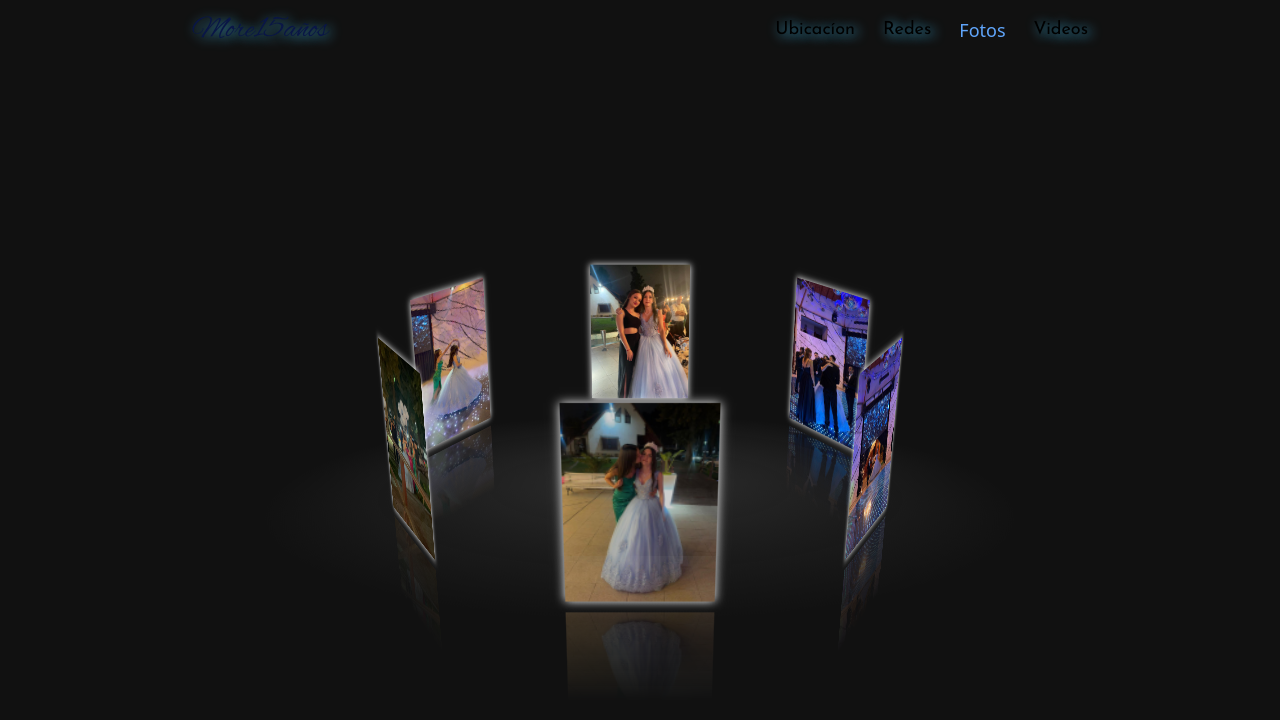
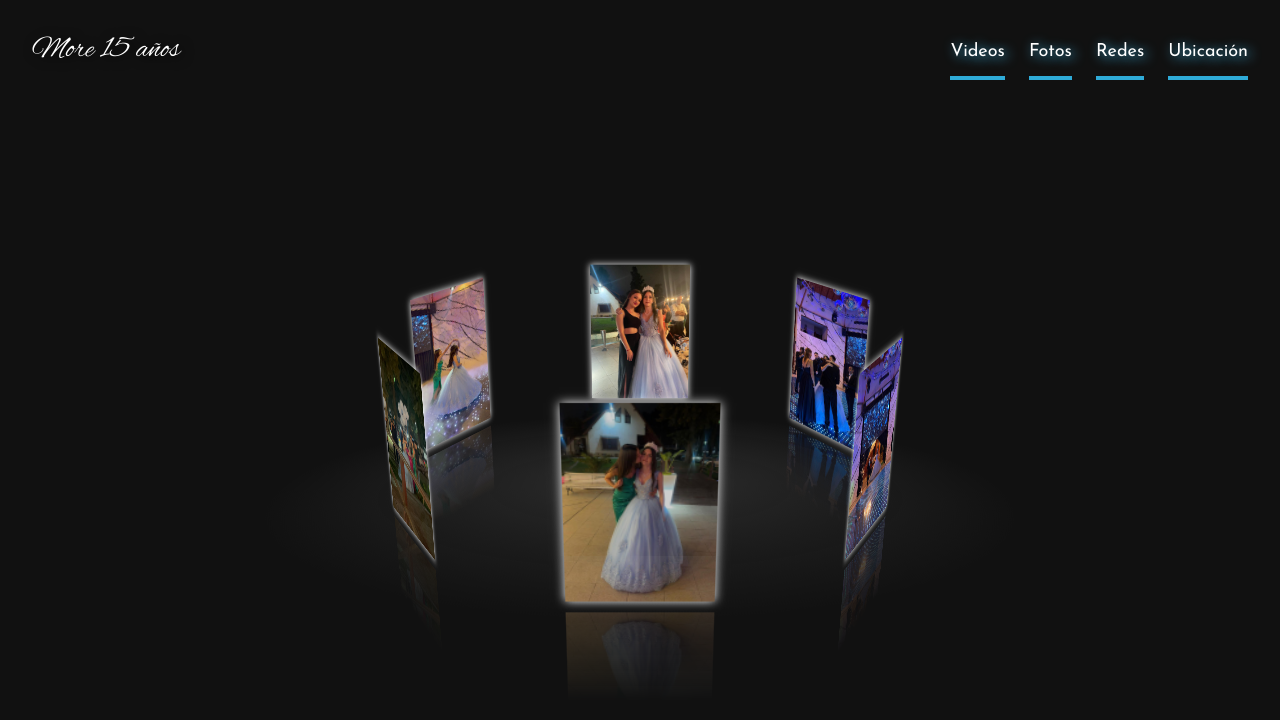
Before and after one commit to leanmaga/invitacionVirtual, a React (Vite) app: page /fotos in a window 1280 px wide. Shown: the top 720 px of the page. Built offline with nearby package versions, Linux system fonts and the light colour scheme.

Commit message:
modificar el nav, agregar menu responsivo

```diff
--- a/package.json
+++ b/package.json
@@ -10,6 +10,8 @@
     "preview": "vite preview"
   },
   "dependencies": {
+    "@headlessui/react": "^1.7.19",
+    "@heroicons/react": "^2.1.3",
     "dotenv": "^16.3.1",
     "express": "^4.18.2",
     "framer-motion": "^11.0.6",
--- a/src/App.jsx
+++ b/src/App.jsx
@@ -2,7 +2,7 @@ import { Route, BrowserRouter as Router, Routes } from "react-router-dom";
 
 
 
-import {  Contacto, Home, Ubicacion, Fotos, Videos } from "./pages";
+import {  Home, Ubicacion, Fotos, Videos, Redes } from "./pages";
 import Navbar from "./components/Navbar";
 
 const App = () => {
@@ -17,8 +17,8 @@ const App = () => {
             element={
               <>
                 <Routes>
-                  <Route path='/ubicacion' element={<Ubicacion />} />
-                  <Route path='/contacto' element={<Contacto />} />
+                  <Route path='/ubicación' element={<Ubicacion />} />
+                  <Route path='/redes' element={<Redes />} />
                   <Route path='/fotos' element={<Fotos />} />
                   <Route path='/videos' element={<Videos />} />
                 </Routes>
--- a/src/code.css
+++ /dev/null
@@ -1,89 +0,0 @@
-
-.contenedor{
-  width: 100%;
-  height: 100%;
-  min-height: 100vh;
-  display: flex;
-  flex-wrap: wrap;
-  align-content: flex-start;
-  justify-content: space-evenly;
-  background-color: #ACACAC;
-  position: relative;
-}
-
-
-
-
-.card__img{
-  width: 180px;
-  height: 180px;
-  object-fit: cover;
-  border-radius: 50%;
-}
-
-
-/* Estos son los estilos del mostrador */
-
-.mostrador-contenedor{
-  width: 100%;
-  height: 100%;
-  display: flex;
-  justify-content: center;
-  align-items: center;
-  position: fixed;
-  z-index: 2;
-  background-color: rgba(0, 0, 0, 0.9);
-  backdrop-filter: blur(1.5px);
-  animation: mostrarImagen 1s linear;
-}
-
-.mostrador__img{
-  width: 40vw;
-  height: 40vw;
-  object-fit: cover;
-  border-radius: 6px;
-}
-
-.mostrador__iconX{
-  color: #ACACAC;
-  padding: 6px 10px;
-  position: absolute;
-  z-index: 2;
-  top: 2vw;
-  right: 2vw;
-  font-style: italic;
-  font-size: 20px;
-  font-weight: bolder;
-  text-align: center;
-  background-color: #262626;
-  border-radius: 2.5px;
-  cursor: pointer;
-}
-
-@keyframes mostrarImagen {
-
-  from {
-    clip-path: circle(0 at 50% 50%);
-  }
-
-  to {
-    clip-path: circle(100% at 50% 50%);
-  }
-
-}
-
-.close{
-  animation: cerrarMostradorImagen 1s linear;
-}
-
-@keyframes cerrarMostradorImagen {
-
-  from {
-    clip-path: circle(100% at 50% 50%);
-  }
-
-  to {
-    clip-path: circle(0 at 50% 50%);
-  }
-
-}
--- a/src/components/Navbar.jsx
+++ b/src/components/Navbar.jsx
@@ -1,38 +1,91 @@
 import { NavLink } from "react-router-dom";
+import { useState } from 'react'
+import { Dialog } from '@headlessui/react'
+import { Bars3Icon, XMarkIcon } from '@heroicons/react/24/outline'
+
+const navigation = [
+  { name: 'Ubicación' },
+  { name: 'Redes' },
+  { name: 'Fotos' },
+  { name: 'Videos' },
+]
 
 const Navbar = () => {
+  const [mobileMenuOpen, setMobileMenuOpen] = useState(false)
+
   return (
-    <header className='header flex justify-around'>
+    <header className="absolute inset-x-0 top-0 z-50">
 
-      <div>
+      <nav className="flex items-center justify-between p-6 lg:px-8 text-white">
+        <div className="flex lg:flex-1 items-center">
+          <NavLink to='/' className="-m-1.5 p-1.5">
+            <span className="sr-only">15 de More</span>
+            <h2 className='logo w-auto h-8 object-contain text-slate-200 font-bold text-lg name' translate="no">More 15 años</h2>
+          </NavLink>
+        </div>
+        <div className="hidden lg:flex lg:flex-row-reverse lg:gap-x-6">
+          {navigation.map((item) => (
+            <NavLink
+              key={item.name}
+              to={`/${item.name}`}
+              exact
+              className="text-lg font-semibold leading-6 link relative py-4"
+              activeClassName="text-blue-400"
+            >
+              {item.name}
+              <div className="absolute inset-x-0 bottom-0 h-1 bg-[#2FABD8]" />
+            </NavLink>
+          ))}
+        </div>
+        <div className="flex lg:hidden">
+          <button
+            type="button"
+            className="-m-2.5 inline-flex items-center justify-center rounded-md p-2.5 text-gray-700"
+            onClick={() => setMobileMenuOpen(true)}
+          >
+            <span className="sr-only">Open main menu</span>
+            <Bars3Icon className="h-6 w-6" aria-hidden="true" />
+          </button>
+        </div>
+      </nav>
 
-        <NavLink to='/'>
-          <h2 className='logo w-18 h-18 object-contain text-slate-200 font-bold text-lg name' translate="no">More15años</h2>
-        </NavLink>
-
-      </div>
-
-      <div>
-
-        <nav className='flex text-lg gap-7 font-medium'>
-
-          <NavLink to='/ubicacion' className={({ isActive }) => isActive ? "text-blue-400" : " text-black link"}>
-            Ubicacíon
-          </NavLink>
-          <NavLink to='/contacto' className={({ isActive }) => isActive ? "text-blue-400" : " text-black link"}>
-            Redes
-          </NavLink>
-          <NavLink to='/fotos' className={({ isActive }) => isActive ? "text-blue-400" : " text-black link"}>
-            Fotos
-          </NavLink>
-          <NavLink to='/videos' className={({ isActive }) => isActive ? "text-blue-400" : " text-black link"}>
-            Videos
-          </NavLink>
-
-        </nav>
-
-      </div>
-
+      <Dialog as="div" className="lg:hidden" open={mobileMenuOpen} onClose={setMobileMenuOpen}>
+        <div className="fixed inset-0 z-50" />
+        <Dialog.Panel className="fixed inset-y-0 right-0 z-50 w-full h-screen overflow-y-auto bg-[#111] text-white px-6 py-6 sm:max-w-sm sm:ring-1 sm:ring-gray-900/10">
+          <div className="flex items-center justify-between">
+            <NavLink to='/' className="-m-1.5 p-1.5">
+              <span className="sr-only">15 de More</span>
+              <h2 className='logo w-auto h-8 object-contain text-slate-200 font-bold text-lg name' translate="no">More 15 años</h2>
+            </NavLink>
+            <button
+              type="button"
+              className="-m-2.5 rounded-md p-2.5 text-gray-700"
+              onClick={() => setMobileMenuOpen(false)}
+            >
+              <span className="sr-only">Close menu</span>
+              <XMarkIcon className="h-6 w-6" aria-hidden="true" />
+            </button>
+          </div>
+          <div className="py-14 mt-4 flow-root">
+            <div className="py-14 divide-y divide-gray-500/10">
+              <div className="flex flex-col h-screen w-full space-y-14 py-6">
+                {navigation.map((item) => (
+                  <NavLink
+                    key={item.name}
+                    to={`/${item.name}`}
+                    exact
+                    className="text-lg font-semibold leading-6 link relative text-center p-4 w-full"
+                    activeClassName="text-blue-400"
+                  >
+                    {item.name}
+                    <div className="absolute inset-x-0 bottom-0 h-[1px] bg-slate-200" />
+                  </NavLink>
+                ))}
+              </div>
+            </div>
+          </div>
+        </Dialog.Panel>
+      </Dialog>
     </header>
   );
 };
--- a/src/galleryTwo.css
+++ b/src/galleryTwo.css
@@ -159,3 +159,21 @@
   max-height: 90vh;
   object-fit: contain;
 }
+
+.expanded-video-container {
+  position: fixed;
+  top: 0;
+  left: 0;
+  width: 100vw;
+  height: 100vh;
+  z-index: 9999; /* Ajusta el z-index según sea necesario */
+  background-color: rgba(0, 0, 0, 0.8); /* Fondo semitransparente */
+  display: flex;
+  justify-content: center;
+  align-items: center;
+}
+
+.expanded-video {
+  max-width: 90vw;
+  max-height: 90vh;
+}
--- a/src/index.css
+++ b/src/index.css
@@ -58,20 +58,24 @@ body {
   font-family: 'Josefin Sans', sans-serif;
   font-weight: 400;
   text-shadow: 3px 2px 12px #45bceb;
+  color: #ffffff;
 }
+.link:hover{
+  color: #0a1647;
 
+}
 .logo {
   font-family: 'Alex Brush', cursive;
   font-size: 30px;
   font-weight: 400;
   font-style: normal;
   z-index: 1;
-  text-shadow: 3px 2px 12px #ffffff;
-  color: #0a1647;
-  text-shadow: 3px 2px 12px #45bceb;
+  color: #ffffff;
+  text-shadow: 3px 2px 12px #000000;
 }
 .logo:hover{
-  color: #ffffff;
+  color: #0a1647;
+
 }
 a:hover {
   color: #ffffff; /* Color del enlace cuando el mouse está sobre él */
--- a/src/main.jsx
+++ b/src/main.jsx
@@ -3,7 +3,6 @@ import ReactDOM from 'react-dom/client'
 import App from './App.jsx'
 import './index.css'
 import './galleryTwo.css'
-import './code.css'
 
 ReactDOM.createRoot(document.getElementById('root')).render(
   <React.StrictMode>
--- a/src/pages/Home.jsx
+++ b/src/pages/Home.jsx
@@ -43,8 +43,8 @@ const Home = () => {
         {/*contador*/}
 
         <div className="cuenta__regresiva w-full">
-          <h3 className="libre-baskerville-regular-italic link">Faltan:</h3>
-          <h1 className="link w-full p-4"><Countdown/></h1>
+          <h3 className="libre-baskerville-regular-italic ">Faltan:</h3>
+          <h1 className="w-full p-4"><Countdown/></h1>
         </div>
 
       </motion.div>
--- a/src/pages/Contacto.jsx
+++ b/src/pages/Redes.jsx
@@ -2,7 +2,7 @@
 import igdorado from '../../src/assets/images/accesorios/igdorado.png'
 import musica from '../../src/assets/images/accesorios/musica.png'
 
-const Contacto = () => {
+const Redes = () => {
   return (
     <section className="w-full h-screen relative">
 
@@ -65,4 +65,4 @@ const Contacto = () => {
   );
 };
 
-export default Contacto;
+export default Redes;
--- a/src/pages/index.js
+++ b/src/pages/index.js
@@ -1,13 +1,13 @@
 import Home from "./Home";
 import Ubicacion from "./Ubicacion";
-import Contacto from "./Contacto";
+import Redes from "./Redes";
 import Videos from './Videos'
 import Fotos from './Fotos'
 
 export {
     Home,
     Ubicacion,
-    Contacto,
+    Redes,
     Fotos,
     Videos,
 }
```
Also changed, not shown: src/components/GalleryThree.jsx (+35 -45 lines), src/components/code.jsx.html (deleted, +0 -54 lines), 1 other file (tests, documents, lock files or other folders).
